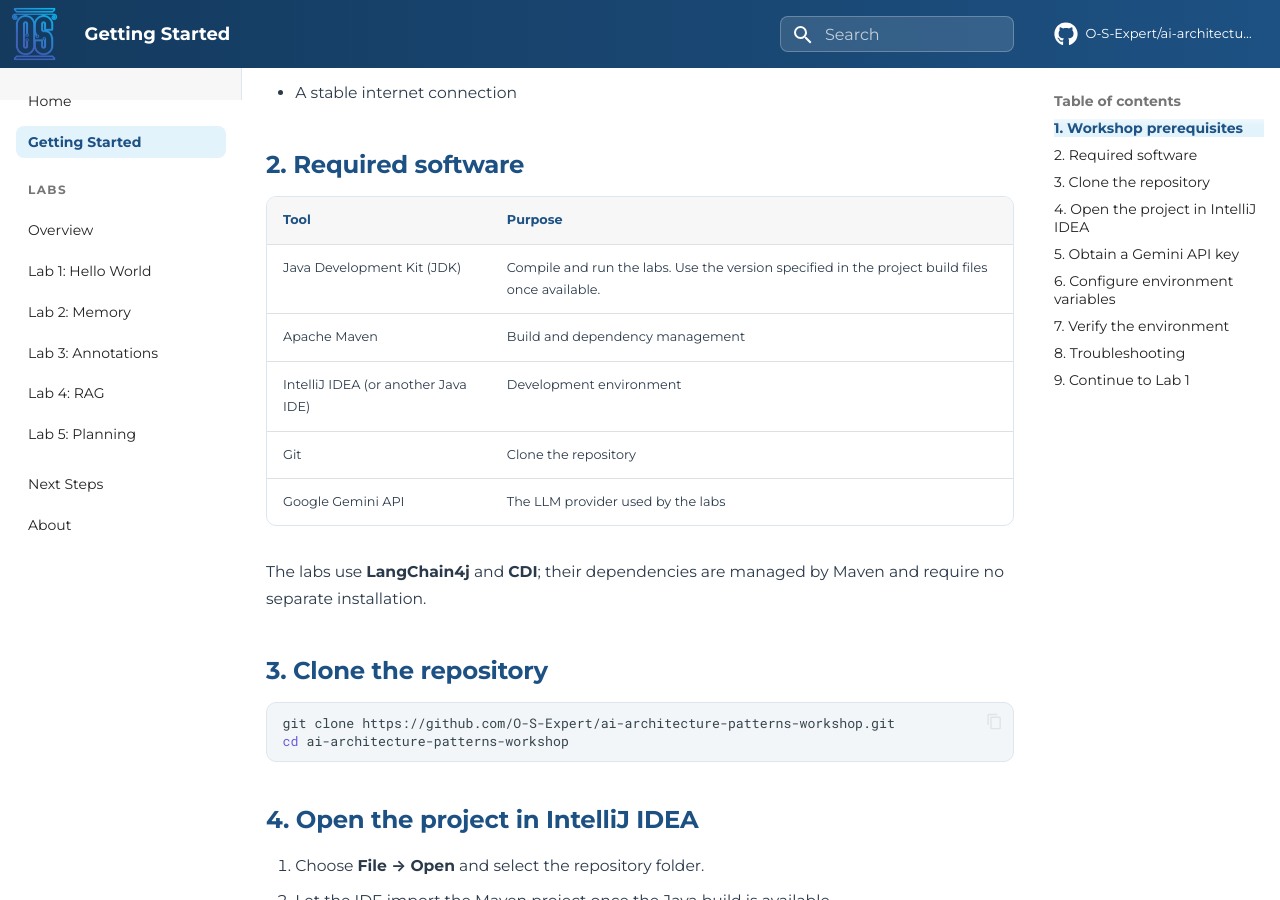
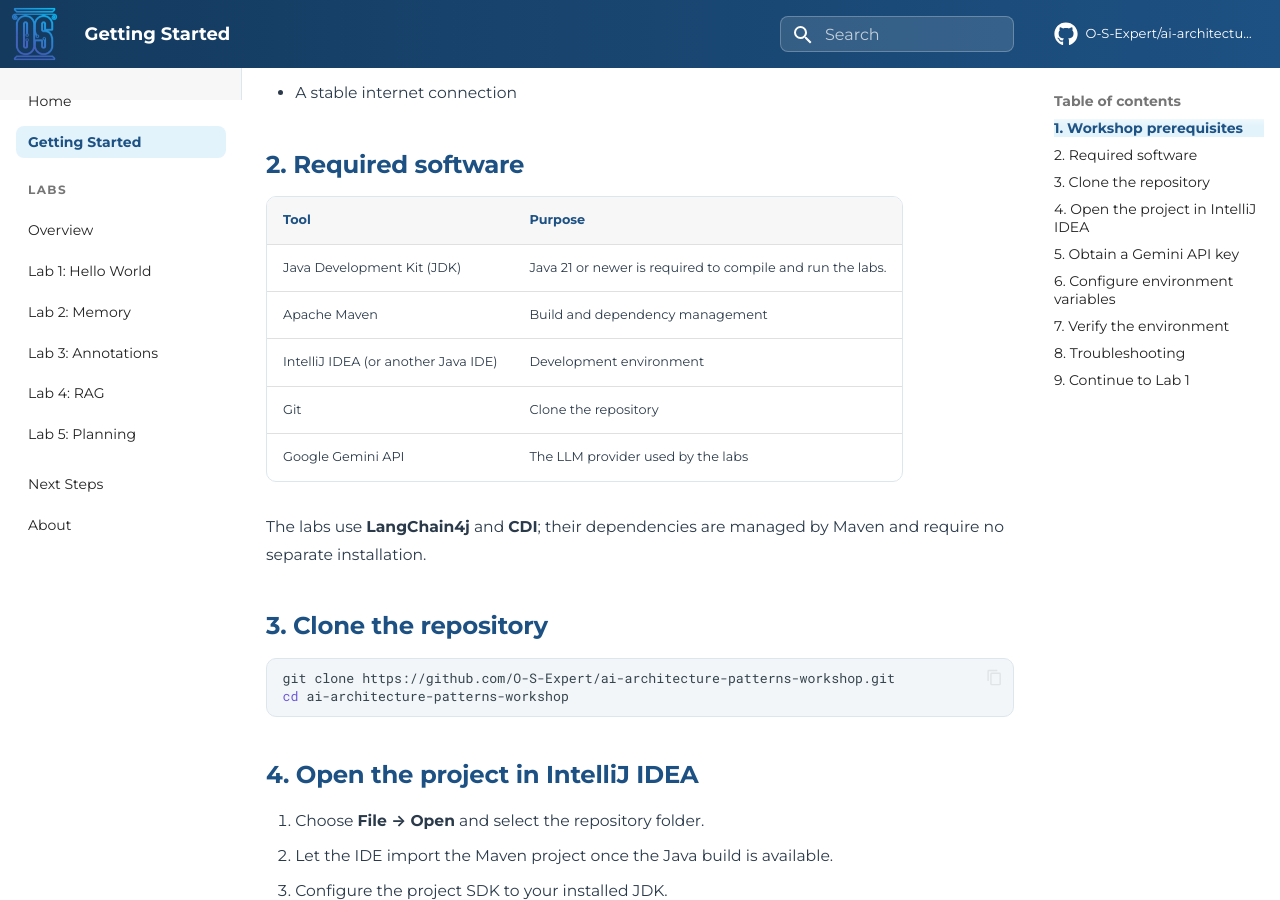
Before and after one commit to o-s-expert/ai-architecture-patterns-workshop, an MkDocs documentation site: the page built from docs/getting-started.md, in a window 1280 px wide and 900 px high, scrolled down 333 px. Built offline with MkDocs 1.6.1 and Material for MkDocs 9.7.7, drawn with Linux system fonts in a browser that asks for light colours; comment, search, counter and statistics services are not loaded.

Commit message:
docs(setup): require Java 21
Co-authored-by: Copilot <223556219+Copilot@users.noreply.github.com>

```diff
--- a/docs/getting-started.md
+++ b/docs/getting-started.md
@@ -13,7 +13,7 @@ Prepare your environment before starting the labs. This takes about 15–20 minu
 
 | Tool | Purpose |
 |---|---|
-| Java Development Kit (JDK) | Compile and run the labs. Use the version specified in the project build files once available. |
+| Java Development Kit (JDK) | Java 21 or newer is required to compile and run the labs. |
 | Apache Maven | Build and dependency management |
 | IntelliJ IDEA (or another Java IDE) | Development environment |
 | Git | Clone the repository |
```
